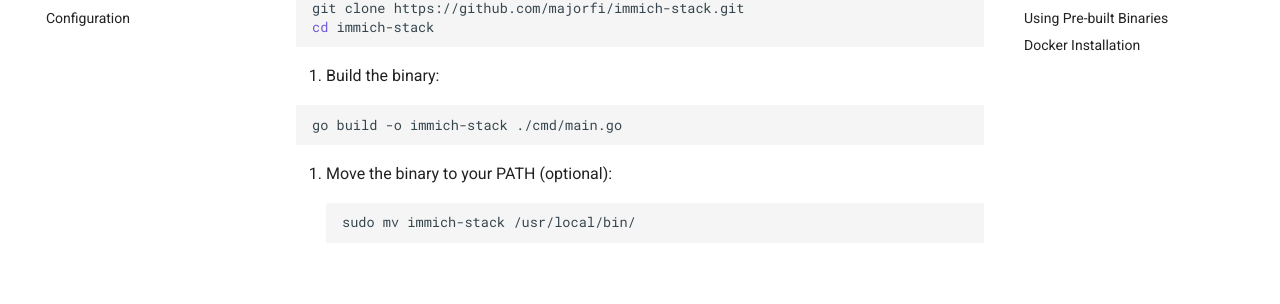
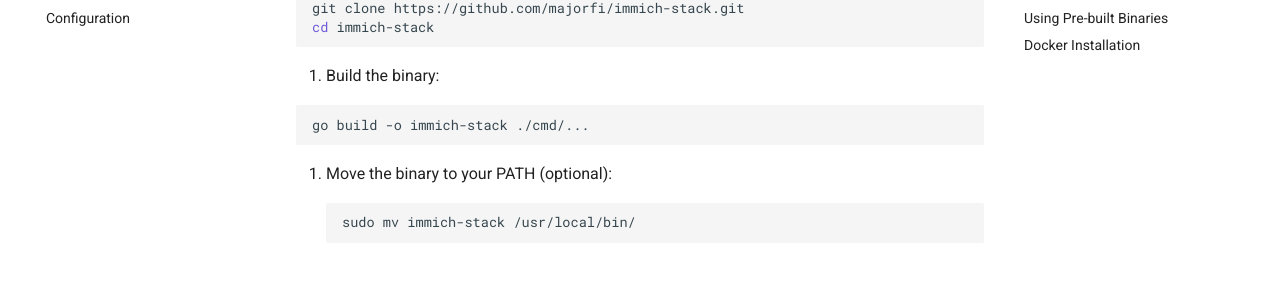
Before and after one commit to Majorfi/immich-stack, an MkDocs documentation site: the page built from docs/getting-started/installation.md, in a window 1280 px wide and 900 px high, scrolled down 338 px. Shown: the part 144-448 px from the top of the window. Built offline with MkDocs 1.6.1 and Material for MkDocs 9.7.7, drawn with Linux system fonts in a browser that asks for light colours; comment, search, counter and statistics services are not loaded.

````diff
--- a/.goreleaser.yml
+++ b/.goreleaser.yml
@@ -15,7 +15,7 @@ builds:
     ignore:
       - goos: windows
         goarch: arm64
-    main: ./cmd/main.go
+    main: ./cmd/...
     binary: immich-stack
     dir: .
 
--- a/docs/getting-started/installation.md
+++ b/docs/getting-started/installation.md
@@ -17,7 +17,7 @@
 2. Build the binary:
 
    ```sh
-   go build -o immich-stack ./cmd/main.go
+   go build -o immich-stack ./cmd/...
    ```
 
 3. Move the binary to your PATH (optional):
````
Also changed, not shown: 1 other file.
